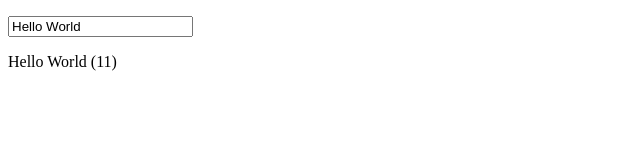
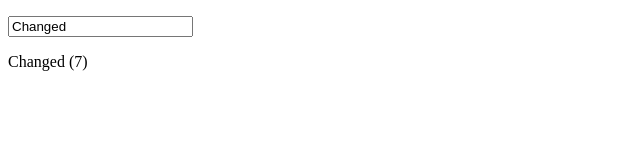
Before and after one commit to liam-mills/Vue, a plain HTML site: page index.html in a window 1280 px wide. Shown: the full height of the page, 0-640 px from the left. Drawn offline with nearby package versions, Linux system fonts and the light colour scheme.

Commit message:
Mounted event

```diff
--- a/index.html
+++ b/index.html
@@ -24,6 +24,12 @@
                 return {
                     greeting: 'Hello World'
                 }
+            },
+
+            mounted() {
+                setTimeout(() => {
+                    this.greeting = 'Changed'
+                }, 3000)
             }
         }).mount('#app');
     </script>
```
